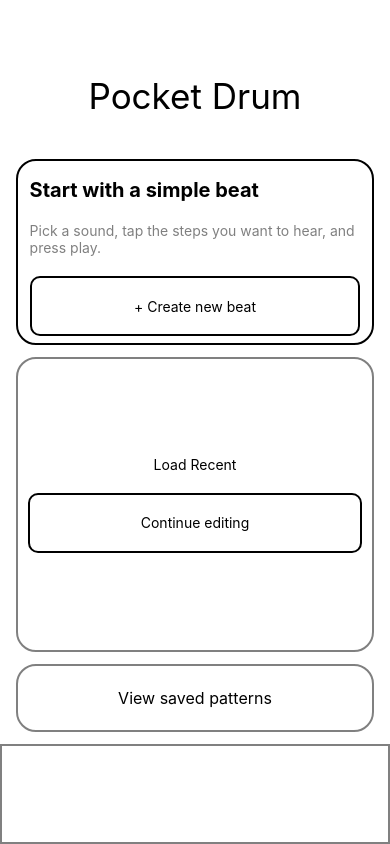
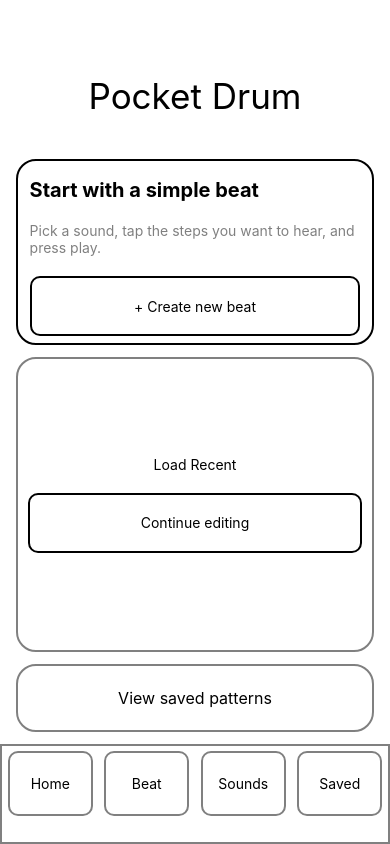
Before and after one commit to Quinnsmitth/PocketDrum, a React Native app: screen / in a window 390 px wide. Built offline with nearby package versions, Linux system fonts and the light colour scheme.

Commit message:
added place holder icons for the nav bar

```diff
--- a/App.js
+++ b/App.js
@@ -62,8 +62,25 @@ export default function App() {
             </Text>
         </Pressable>
 
-            <View style={styles.nav} />
+        <View style={styles.nav}>
+            <Pressable style={styles.nav_icons}>
+                <Text>Home</Text>
+            </Pressable>
+
+            <Pressable style={styles.nav_icons}>
+                <Text>Beat</Text>
+            </Pressable>
+
+            <Pressable style={styles.nav_icons}>
+                <Text>Sounds</Text>
+            </Pressable>
+
+            <Pressable style={styles.nav_icons}>
+                <Text>Saved</Text>
+            </Pressable>
         </View>
+    </View>
+
     );}
 
 const styles = StyleSheet.create({
@@ -75,8 +92,20 @@ const styles = StyleSheet.create({
         bottom: 0,
         borderColor: 'grey',
         borderWidth: 2,
+        justifyContent: 'space-around',
+        flex:1,
+        flexDirection: 'row'
     },
-
+    nav_icons:{
+    marginTop: 5,
+    width: '22%',
+    height: 65,
+    borderWidth: 2,
+    borderColor: 'grey',
+    borderRadius: 10,
+    justifyContent: 'center',
+    alignItems: 'center',
+    },
     header: {
         fontSize: 35,
         marginBottom: 30,
```
Lines whose indentation alone changed are shown as unchanged.
